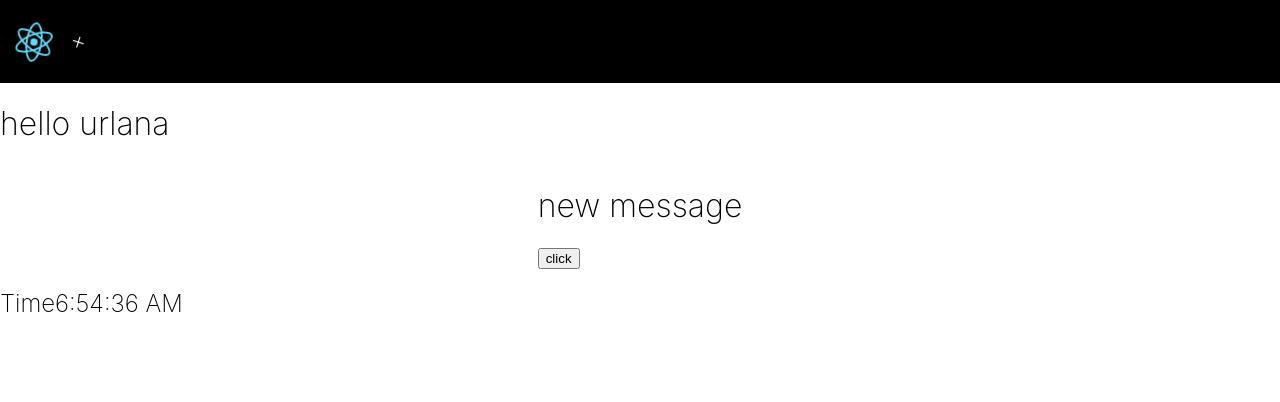
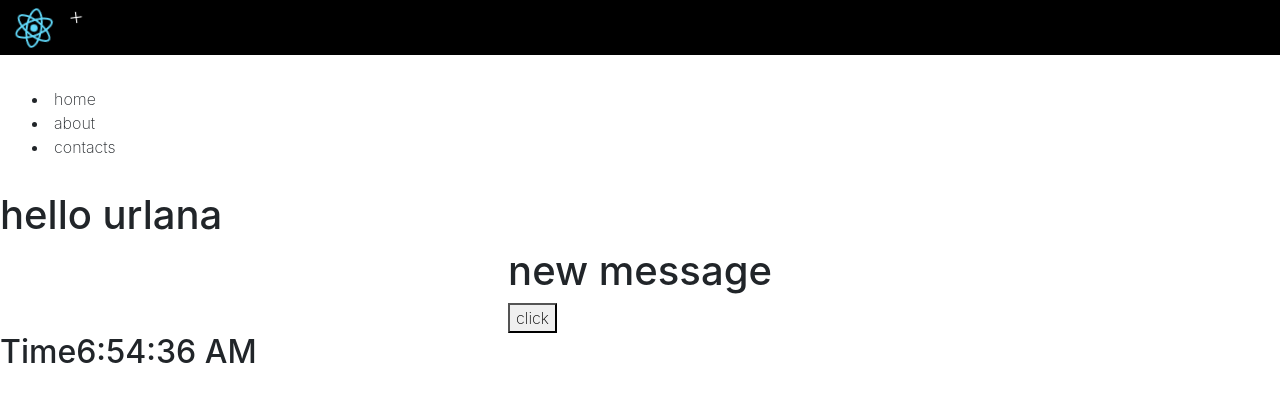
Before and after one commit to Meghanaurlana/react-sample, a React (Create React App) app: page / in a window 1280 px wide. Shown: the top 402 px of the page. Built offline with nearby package versions, Linux system fonts and the light colour scheme.

Commit message:
nav changes

```diff
--- a/public/index.html
+++ b/public/index.html
@@ -24,6 +24,10 @@
       work correctly both with client-side routing and a non-root public URL.
       Learn how to configure a non-root public URL by running `npm run build`.
     -->
+
+<!-- CSS only -->
+<link href="https://cdn.jsdelivr.net/npm/bootstrap@5.2.0/dist/css/bootstrap.min.css" rel="stylesheet" integrity="sha384-gH2yIJqKdNHPEq0n4Mqa/HGKIhSkIHeL5AyhkYV8i59U5AR6csBvApHHNl/vI1Bx" crossorigin="anonymous">
+
     <title>React App</title>
   </head>
   <body>
@@ -39,5 +43,10 @@
       To begin the development, run `npm start` or `yarn start`.
       To create a production bundle, use `npm run build` or `yarn build`.
     -->
+
+
+<!-- JavaScript Bundle with Popper -->
+<script src="https://cdn.jsdelivr.net/npm/bootstrap@5.2.0/dist/js/bootstrap.bundle.min.js" integrity="sha384-A3rJD856KowSb7dwlZdYEkO39Gagi7vIsF0jrRAoQmDKKtQBHUuLZ9AsSv4jD4Xa" crossorigin="anonymous"></script>
+
   </body>
 </html>
--- a/src/App.css
+++ b/src/App.css
@@ -1,7 +1,8 @@
 * {
   font-weight: 200;
 }
-.Welcome{
+
+.Welcome {
   justify-content: center;
   display: flex;
 }
@@ -20,8 +21,9 @@
   .App-logo {
     animation: App-logo-spin infinite 20s linear;
   }
-  .Hello {
-    animation: App-logo-spin infinite .1s linear;
+
+  .Hellos {
+    animation: App-logo-spin infinite 1s linear;
   }
 }
 
@@ -46,3 +48,8 @@
     transform: rotate(360deg);
   }
 }
+
+
+.Navbar{
+ padding: 2rem;
+}
--- a/src/App.js
+++ b/src/App.js
@@ -1,25 +1,34 @@
 import logo from './logo.svg';
 import './App.css';
-import {Hello} from './components/Hello'
-import{Welcome}from'./components/welcome'
+import { Hello } from './components/Hello'
+import { Welcome } from './components/welcome'
+import { Nav } from './components/Nav'
 function App() {
   return (
     <div className="App">
       <small className="App-header">
         <img src={logo} className="App-logo" alt="logo" />
-        <p className='Hello'>
-       +
+        <p className='Hellos'>
+          +
         </p>
       </small>
+
+      <div className="Navbar">
+        <Nav />
+      </div>
+
       <div className="Greet">
-        <Hello name='urlana'/>
+        <Hello name='urlana' />
       </div>
+
       <div className='Welcome'>
-        <Welcome/>
+        <Welcome />
       </div>
+
       <div>
         <h2>Time{new Date().toLocaleTimeString()}</h2>
       </div>
+
     </div>
   );
 }
--- /dev/null
+++ b/src/components/Nav.js
@@ -0,0 +1,11 @@
+ export const Nav = () =>{
+    return (
+    <div>
+<nav>
+    <li>home</li>
+    <li>about</li>
+    <li>contacts</li>
+</nav>
+    </div>
+)
+}
```
Also changed, not shown: src/components/Hello.js (+13 -1 lines).
